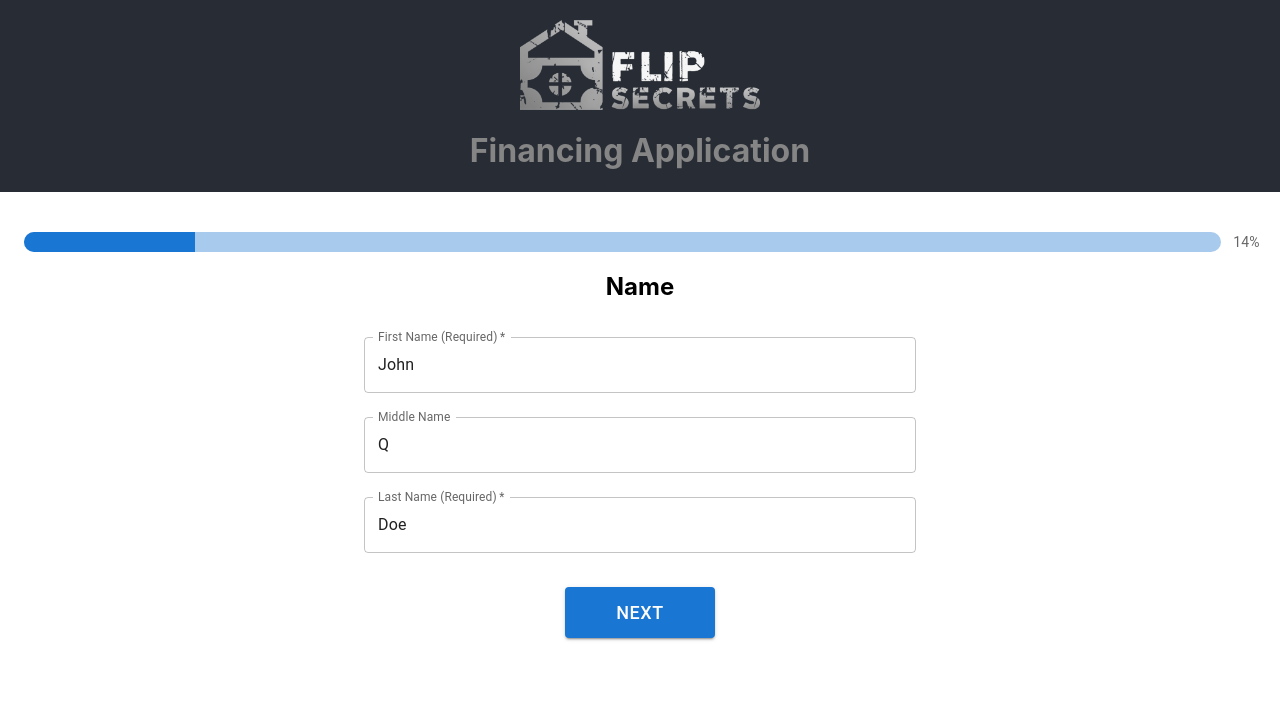
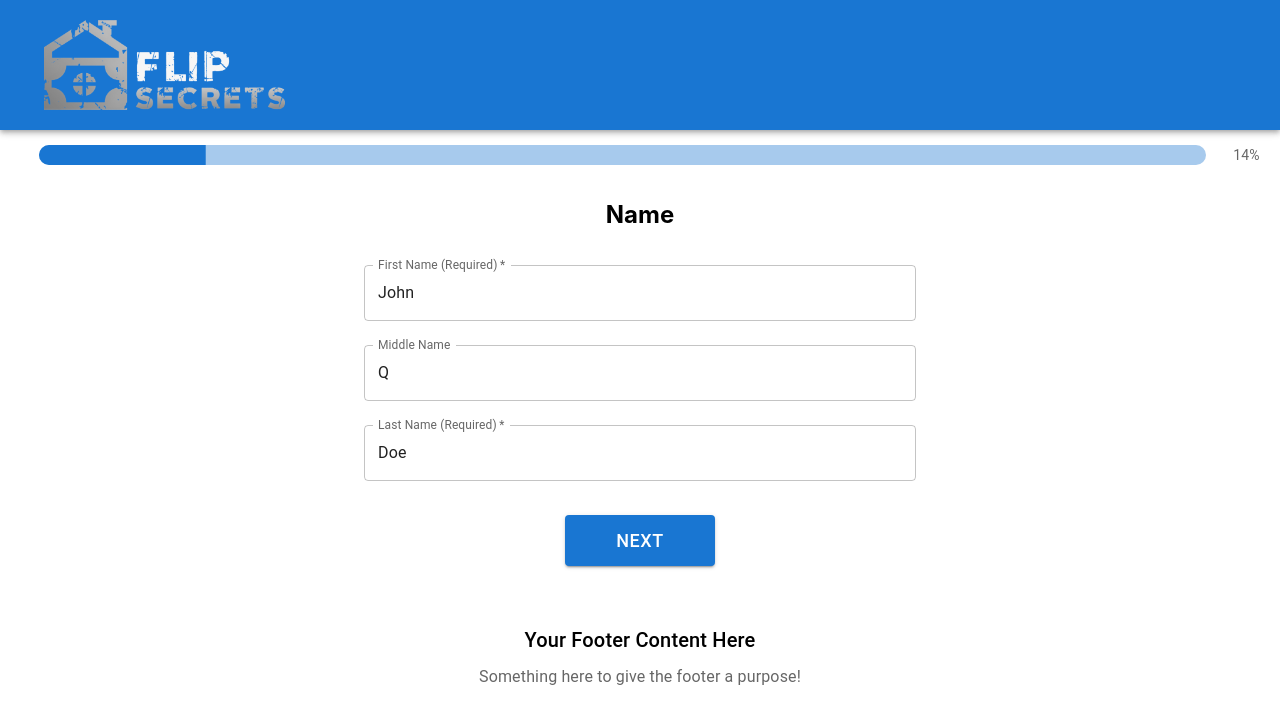
Before and after one commit to freelifebrett/spec-fi-app, a React (Create React App) app: page / in a window 1280 px wide. Shown: the top 724 px of the page. Built offline with nearby package versions, Linux system fonts and the light colour scheme.

Commit message:
Fixed header and added footer

```diff
--- a/src/App.css
+++ b/src/App.css
@@ -5,7 +5,7 @@
 .App-logo {
   height: 90px;
   pointer-events: none;
-  margin-top: 20px; /* Add some margin if needed */
+  margin: 20px; /* Add some margin if needed */
 }
 
 .App-header {
--- a/src/App.js
+++ b/src/App.js
@@ -5,10 +5,14 @@ import store from './redux/store';
 import MultiStepForm from './components/MultiStepForm/MultiStepForm.js';
 import FlipSecretsLogo from './images/flip_secrets_logo.png';
 import './App.css';
+import AppBar from '@mui/material/AppBar';
+import Toolbar from '@mui/material/Toolbar';
+import Typography from '@mui/material/Typography';
 
 // Import the functions you need from the SDKs you need
 import { initializeApp } from "firebase/app";
 import { getAnalytics } from "firebase/analytics";
+import Footer from './components/Footer';
 // TODO: Add SDKs for Firebase products that you want to use
 // https://firebase.google.com/docs/web/setup#available-libraries
 
@@ -33,13 +37,22 @@ function App() {
     <Provider store={store}>
       <Router>
         <div className="App">
-          <header className="App-header">
+          {/* <header className="App-header">
             <img className='App-logo' src={FlipSecretsLogo} alt="Flip Secrets Logo" />
             <h1>Financing Application</h1>
-          </header>
+          </header> */}
+          <AppBar position="static">
+            <Toolbar>
+              <img className='App-logo' src={FlipSecretsLogo} alt="Flip Secrets Logo" />
+              {/* <Typography variant="h6" color="inherit" component="div">
+                Financing Application
+              </Typography> */}
+            </Toolbar>
+          </AppBar>
           <Routes>
             <Route path="/*" element={<MultiStepForm />} />
           </Routes>
+          <Footer/>
         </div>
       </Router>
     </Provider>
--- /dev/null
+++ b/src/components/Footer.js
@@ -0,0 +1,24 @@
+import React from 'react';
+import { Box, Typography, Container } from '@mui/material';
+
+const Footer = () => {
+  return (
+    <Box component="footer" sx={{ bgcolor: 'background.paper', py: 6 }}>
+      <Container maxWidth="lg">
+        <Typography variant="h6" align="center" gutterBottom>
+          Your Footer Content Here
+        </Typography>
+        <Typography
+          variant="subtitle1"
+          align="center"
+          color="text.secondary"
+          component="p"
+        >
+          Something here to give the footer a purpose!
+        </Typography>
+      </Container>
+    </Box>
+  );
+};
+
+export default Footer;
--- a/src/components/LinearProgressBar.js
+++ b/src/components/LinearProgressBar.js
@@ -5,7 +5,8 @@ import Box from '@mui/material/Box';
 
 const LinearProgressBar = styled(LinearProgressWithLabel)(({ theme }) => ({
     height: 20,
-    borderRadius: 10
+    borderRadius: 10,
+    margin: 15
   }));
 
 function LinearProgressWithLabel(props) {
```
